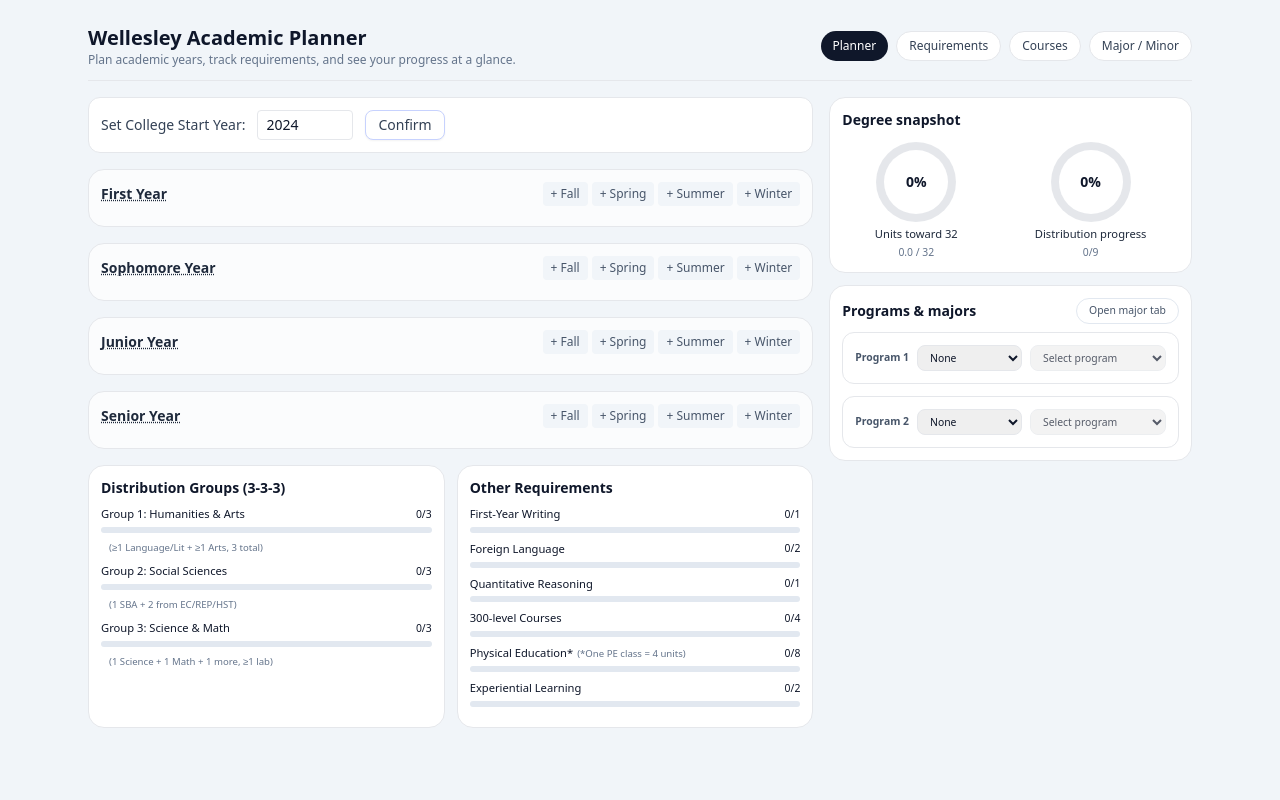
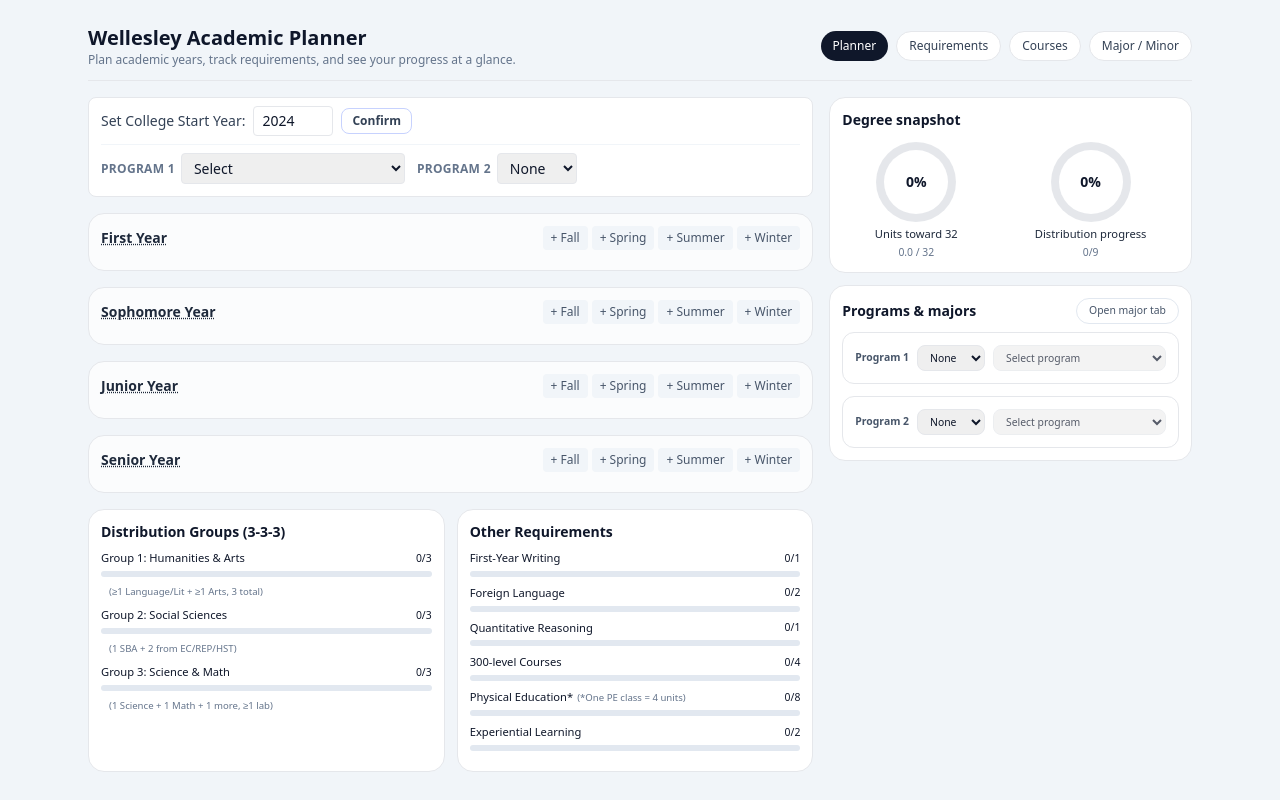
Before and after one commit to myosotis-rain/Wellesley_Degree_Tracker, a React (Vite) app: page / in a window 1280 px wide. Built offline with nearby package versions, Linux system fonts and the light colour scheme.

Commit message:
fix: program of study display

```diff
--- a/src/app.jsx
+++ b/src/app.jsx
@@ -31,7 +31,7 @@
   { id: "major", label: "Major / Minor" },
 ];
 
-const PROGRAM_TYPE_OPTIONS = ["Major", "Second Major", "Minor", "None"];
+const PROGRAM_TYPE_OPTIONS = ["Major", "Minor", "None"];
 
 const DEFAULT_PROGRAM_SELECTIONS = [
   { id: "programA", label: "Program 1", type: "Major", value: "", experienceComplete: false },
@@ -123,7 +123,10 @@
   if (!Array.isArray(saved)) return DEFAULT_PROGRAM_SELECTIONS;
   return DEFAULT_PROGRAM_SELECTIONS.map(template => {
     const match = saved.find(item => item.id === template.id);
-    return match ? { ...template, ...match } : template;
+    if (!match) return template;
+    const rawType = match.type === "Second Major" ? "Major" : match.type;
+    const normalizedType = PROGRAM_TYPE_OPTIONS.includes(rawType) ? rawType : template.type;
+    return { ...template, ...match, type: normalizedType };
   });
 };
 
@@ -944,33 +947,33 @@
   }, [terms, activeTab, startYear, yearLabels, languageWaived, programSelections, customMajorRequirements, customMajors, customMinorRequirements, customMinors, primaryMajor, secondaryMajor, showSecondaryMajor, selectedMinor, showMinorPlanner, currentTermId]);
 
   useEffect(() => {
-    const primaryProgram = programSelections.find(program => program.type === "Major") || null;
-    const secondaryProgram = programSelections.find(program => program.type === "Second Major") || null;
-    const minorProgram = programSelections.find(program => program.type === "Minor") || null;
-
-    const nextPrimary = primaryProgram ? primaryProgram.value || "" : "";
+    const primaryProgram = programSelections.find(program => program.id === "programA") || null;
+    const secondaryProgram = programSelections.find(program => program.id === "programB") || null;
+
+    const nextPrimary = primaryProgram?.type === "Major" ? primaryProgram.value || "" : "";
     if (primaryMajor !== nextPrimary) {
       setPrimaryMajor(nextPrimary);
     }
 
-    if (secondaryProgram) {
+    if (secondaryProgram?.type === "Major") {
       if (!showSecondaryMajor) setShowSecondaryMajor(true);
+      if (showMinorPlanner) setShowMinorPlanner(false);
       const nextSecondary = secondaryProgram.value || "";
       if (secondaryMajor !== nextSecondary) {
         setSecondaryMajor(nextSecondary);
       }
+      if (selectedMinor) setSelectedMinor("");
+    } else if (secondaryProgram?.type === "Minor") {
+      if (!showMinorPlanner) setShowMinorPlanner(true);
+      if (showSecondaryMajor) setShowSecondaryMajor(false);
+      const nextMinor = secondaryProgram.value || "";
+      if (selectedMinor !== nextMinor) {
+        setSelectedMinor(nextMinor);
+      }
+      if (secondaryMajor) setSecondaryMajor("");
     } else {
       if (showSecondaryMajor) setShowSecondaryMajor(false);
       if (secondaryMajor) setSecondaryMajor("");
-    }
-
-    if (minorProgram) {
-      if (!showMinorPlanner) setShowMinorPlanner(true);
-      const nextMinor = minorProgram.value || "";
-      if (selectedMinor !== nextMinor) {
-        setSelectedMinor(nextMinor);
-      }
-    } else {
       if (showMinorPlanner) setShowMinorPlanner(false);
       if (selectedMinor) setSelectedMinor("");
     }
@@ -1002,7 +1005,7 @@
 
       if (showSecondaryMajor) {
         assignSlot(1, {
-          type: "Second Major",
+          type: "Major",
           value: secondaryMajor || "",
         });
       } else if (showMinorPlanner) {
@@ -1608,27 +1611,96 @@
       termStatuses[id] = status;
     });
 
+    const secondaryMode = showSecondaryMajor ? "Major" : showMinorPlanner ? "Minor" : "None";
+    const handleSecondaryModeChange = (mode) => {
+      if (mode === "Major") {
+        setShowSecondaryMajor(true);
+        setShowMinorPlanner(false);
+      } else if (mode === "Minor") {
+        setShowSecondaryMajor(false);
+        setShowMinorPlanner(true);
+      } else {
+        setShowSecondaryMajor(false);
+        setShowMinorPlanner(false);
+      }
+    };
+
     return (
     <div className="grid gap-4 lg:grid-cols-[minmax(0,2fr)_minmax(0,1fr)]">
       <div className="space-y-4">
-        <div className="flex flex-wrap items-center gap-3 rounded-xl border bg-white p-3 text-sm">
-          <label className="font-medium text-slate-700" htmlFor="start-year-input">Set College Start Year:</label>
+        <div className="rounded-lg border bg-white px-3 py-2 text-sm">
+          <div className="flex flex-wrap items-center gap-2">
+            <label className="font-medium text-slate-700 whitespace-nowrap" htmlFor="start-year-input">
+              Set College Start Year:
+            </label>
             <input
               id="start-year-input"
               type="number"
               value={startYear}
               onChange={(e) => updateStartYear(parseInt(e.target.value, 10))}
-            className="w-24 rounded border px-2 py-1"
+              className="w-20 rounded border px-2 py-1"
               min="2020"
               max="2030"
             />
             <button
               type="button"
               onClick={autoFillYears}
-            className="rounded-lg border border-indigo-200 bg-white px-3 py-1 font-medium text-slate-700 shadow-sm transition hover:border-indigo-300 hover:bg-indigo-50"
+              className="rounded-lg border border-indigo-200 bg-white px-2.5 py-1 text-xs font-semibold text-slate-700 transition hover:border-indigo-300 hover:bg-indigo-50"
             >
               Confirm
             </button>
+          </div>
+          <div className="mt-2 border-t border-slate-100 pt-2">
+            <div className="flex flex-wrap gap-3 pb-1">
+              <div className="flex items-center gap-1.5 whitespace-nowrap">
+                <span className="text-[0.75rem] font-semibold uppercase tracking-wide text-slate-500">
+                  Program 1
+                </span>
+                <select
+                  className="min-w-[10rem] rounded border px-2 py-1 text-sm"
+                  value={primaryMajor}
+                  onChange={(e) => setPrimaryMajor(e.target.value)}
+                >
+                  <option value="">Select</option>
+                  {majorOptions.map(option => (
+                    <option key={option.value} value={option.value}>{option.label}</option>
+                  ))}
+                </select>
+              </div>
+              <div className="flex items-center gap-1.5 whitespace-nowrap">
+                <span className="text-[0.75rem] font-semibold uppercase tracking-wide text-slate-500">
+                  Program 2
+                </span>
+                <select
+                  className="w-20 rounded border px-2 py-1 text-sm"
+                  value={secondaryMode}
+                  onChange={(e) => handleSecondaryModeChange(e.target.value)}
+                >
+                  <option value="None">None</option>
+                  <option value="Major">Major</option>
+                  <option value="Minor">Minor</option>
+                </select>
+                {secondaryMode !== "None" && (
+                  <select
+                    className="min-w-[10rem] rounded border px-2 py-1 text-sm"
+                    value={secondaryMode === "Major" ? secondaryMajor : selectedMinor}
+                    onChange={(e) => {
+                      if (secondaryMode === "Major") {
+                        setSecondaryMajor(e.target.value);
+                      } else {
+                        setSelectedMinor(e.target.value);
+                      }
+                    }}
+                  >
+                    <option value="">Select</option>
+                    {(secondaryMode === "Major" ? majorOptions : minorOptions).map(option => (
+                      <option key={option.value} value={option.value}>{option.label}</option>
+                    ))}
+                  </select>
+                )}
+              </div>
+            </div>
+          </div>
         </div>
 
         {years.map(y => {
@@ -3707,7 +3779,7 @@
         {renderMajorPlannerCard(primaryMajor, setPrimaryMajor, "Primary Major")}
 
         {showSecondaryMajor ? (
-          renderMajorPlannerCard(secondaryMajor, setSecondaryMajor, "Second Major", {
+          renderMajorPlannerCard(secondaryMajor, setSecondaryMajor, "Additional Major", {
             onRemove: () => {
               setSecondaryMajor("");
               setShowSecondaryMajor(false);
@@ -3719,7 +3791,7 @@
             onClick={() => setShowSecondaryMajor(true)}
             className="w-full rounded-3xl border-2 border-dashed border-slate-300 bg-white/60 px-4 py-3 text-sm font-semibold text-slate-600 hover:border-indigo-300 hover:text-indigo-600"
           >
-            + Add a second major viewer
+            + Add another major viewer
           </button>
         )}
       </div>
```
Lines whose indentation alone changed are shown as unchanged.
